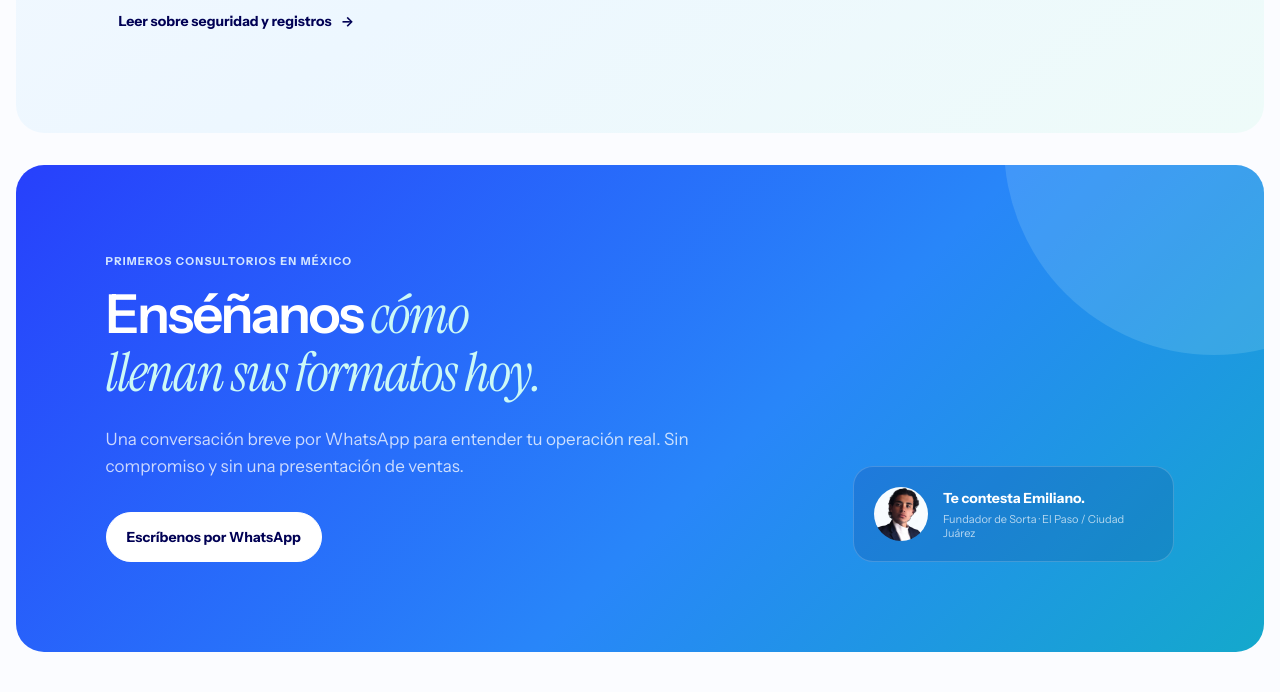
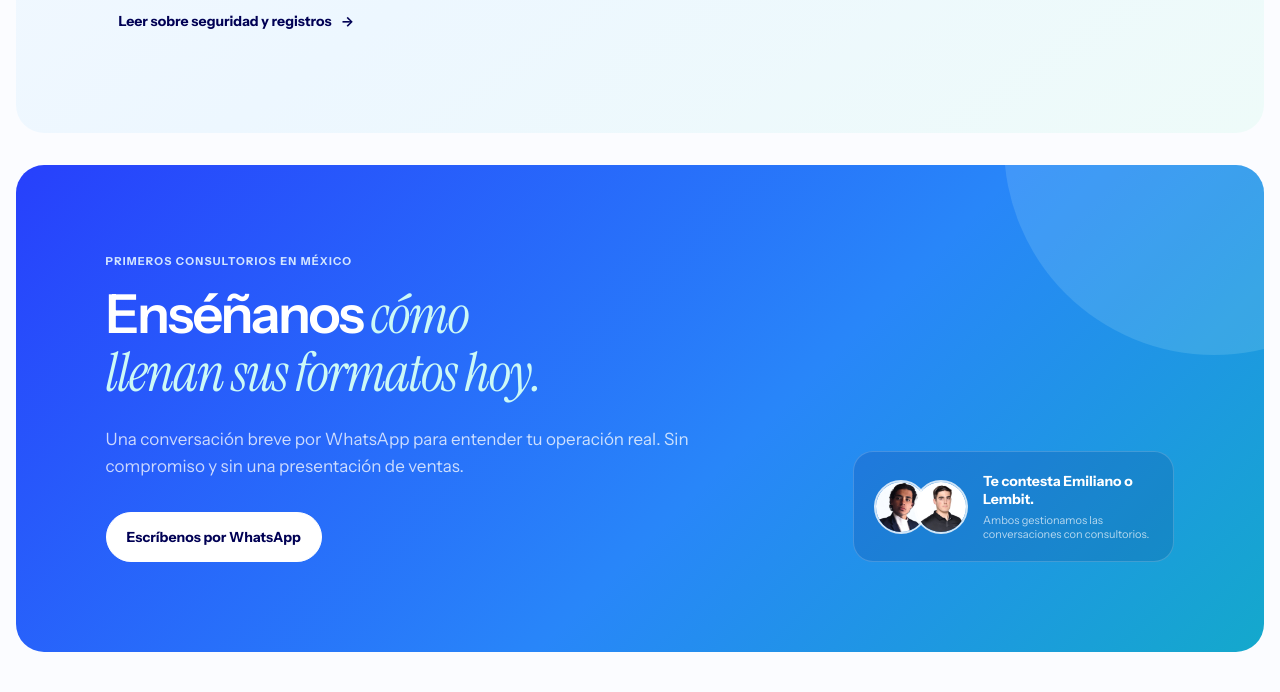
Before and after one commit to SortaAI/MX-Sorta, a plain HTML site: page index.html in a window 1280 px wide. Shown: the part 5846-6538 px from the top of the page. Drawn offline with Linux system fonts and the light colour scheme.

Commit message:
Show both WhatsApp contacts

```diff
--- a/assets/home-preview.css
+++ b/assets/home-preview.css
@@ -574,9 +574,11 @@ section { width: var(--page); margin: 0 auto; }
 .closing .section-label { color: #d1e4ff; }
 .closing__copy > p:not(.section-label) { max-width: 630px; margin: 24px 0 32px; color: rgba(255, 255, 255, .76); font-size: 17px; line-height: 1.6; }
 .founder-note { display: flex; align-items: center; gap: 15px; padding: 20px; border: 1px solid rgba(255,255,255,.18); border-radius: 20px; background: rgba(0,0,84,.13); }
-.founder-note picture { width: 54px; height: 54px; flex: none; overflow: hidden; border-radius: 50%; }
+.founder-note__people { display: flex; flex: none; }
+.founder-note picture { width: 54px; height: 54px; flex: none; overflow: hidden; border: 2px solid rgba(255,255,255,.8); border-radius: 50%; }
+.founder-note picture + picture { margin-left: -14px; }
 .founder-note img { width: 100%; height: 100%; object-fit: cover; object-position: center 34%; }
-.founder-note div { display: flex; flex-direction: column; gap: 5px; }
+.founder-note__copy { display: flex; flex-direction: column; gap: 5px; }
 .founder-note strong { font-size: 14px; }
 .founder-note span { color: rgba(255, 255, 255, .68); font-size: 11px; }
 
--- a/index.html
+++ b/index.html
@@ -291,13 +291,13 @@
         <a class="button button--light" href="/contacto">Escríbenos por WhatsApp</a>
       </div>
       <div class="founder-note">
-        <picture>
-          <source srcset="/assets/emiliano-rodriguez-320.jpg 320w, /assets/emiliano-rodriguez-800.jpg 800w" sizes="56px">
-          <img src="/assets/emiliano-rodriguez-320.jpg" alt="Emiliano Rodríguez, fundador de Sorta" width="320" height="320" loading="lazy" decoding="async">
-        </picture>
-        <div>
-          <strong>Te contesta Emiliano.</strong>
-          <span>Fundador de Sorta · El Paso / Ciudad Juárez</span>
+        <div class="founder-note__people" aria-hidden="true">
+          <picture><img src="/assets/team/emiliano-rodriguez.jpg" alt="" width="640" height="640" loading="lazy" decoding="async"></picture>
+          <picture><img src="/assets/team/lembit-venegas-kupper.jpg" alt="" width="640" height="640" loading="lazy" decoding="async"></picture>
+        </div>
+        <div class="founder-note__copy">
+          <strong>Te contesta Emiliano o Lembit.</strong>
+          <span>Ambos gestionamos las conversaciones con consultorios.</span>
         </div>
       </div>
     </section>
```
Also changed, not shown: home-preview.html (+7 -7 lines), nosotros.html (+1 -1 lines).
